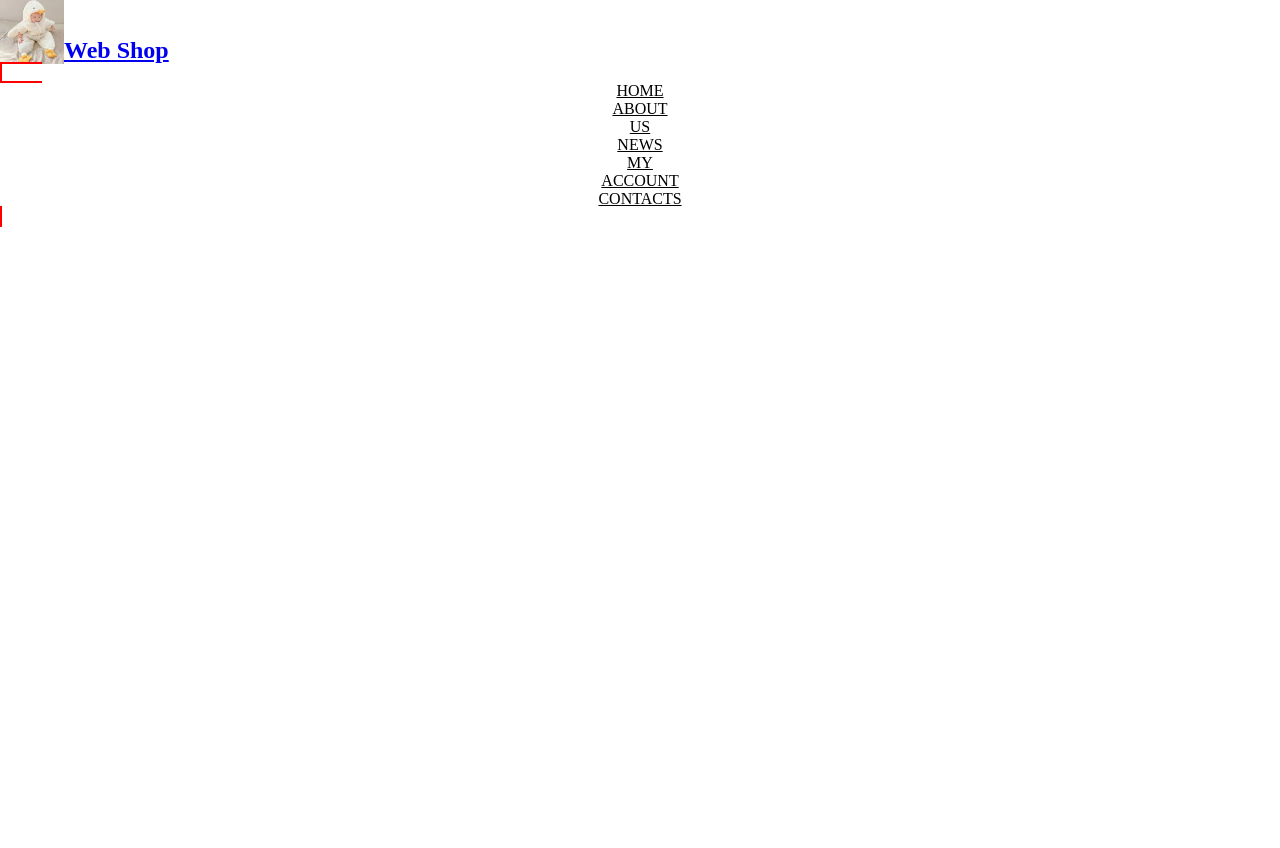
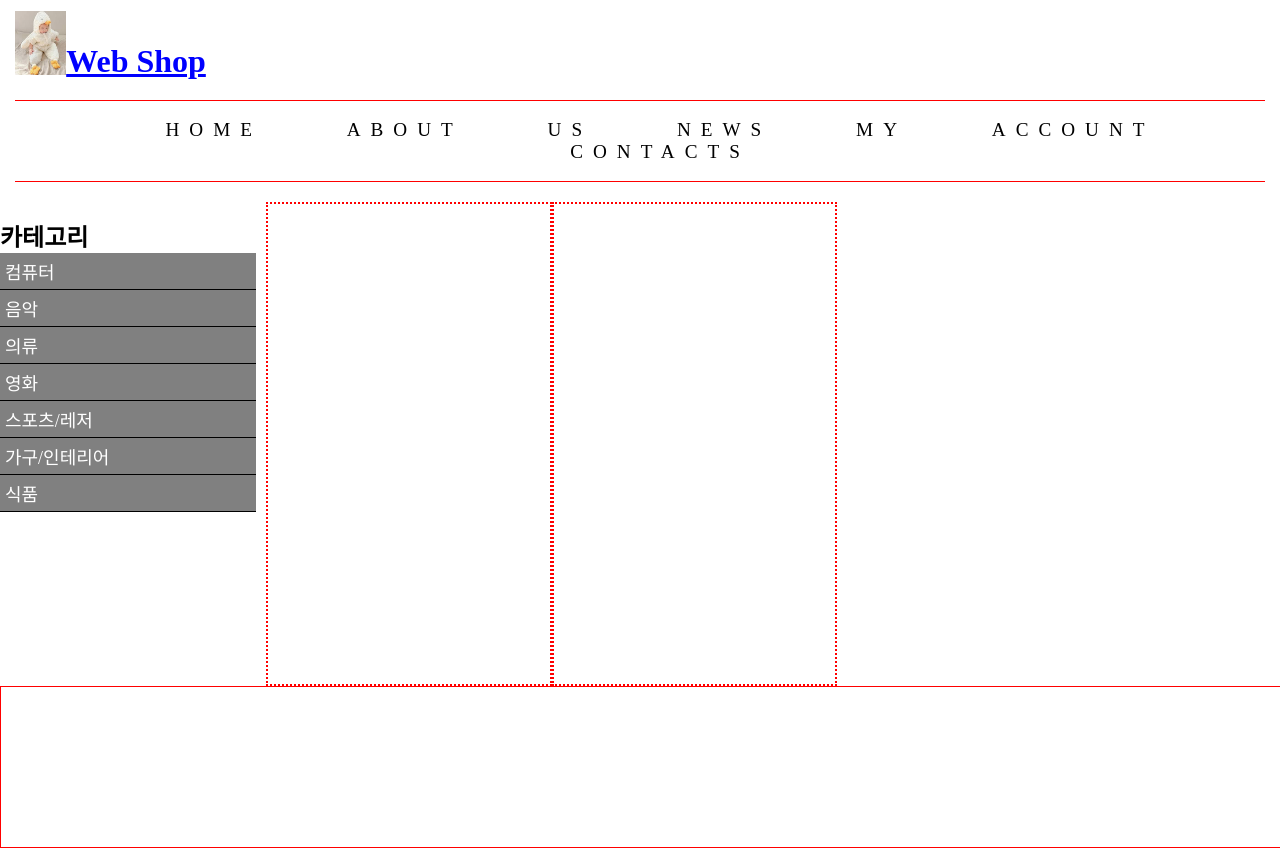
Before and after one commit to dj5832/DJ-test, a plain HTML site: page 230303/layout-main-test.html in a window 1280 px wide. Before the commit the page ends 800 px from the top, so only its background shows below. Drawn offline with Linux system fonts and the light colour scheme.

Commit message:
main layout

```diff
--- a/230303/layout-main-test.html
+++ b/230303/layout-main-test.html
@@ -4,7 +4,7 @@
     <meta charset="UTF-8">
     <title>layout 연습</title>
     <style>
-        body, html #w{
+        body, html, #w {
             width: 100%;
             height: 100%;
         }
@@ -13,42 +13,114 @@
         }
         #header {
             width: 100%;
-            height: 20%;
+            height: 10%;
             display: flex;
             align-items: end;
+            margin-bottom: 20px;
         }
         #nav {
+            display: flex;
+            justify-content: center;
+            align-items: center;
+            height: 10%;
+            margin: 20px 15px;
+            border-bottom: 1px solid red;
+            border-top: 1px solid red;
+            font-size: larger;
+        }
+        #l1 {
             text-align: center;
-            text-decoration: overline;
+        }
+        #l1>li {
+            display: inline;
+            padding: 0 40px;
+            letter-spacing: 10px;
+            text-transform: uppercase;
+        }
+        #l1>li>a {
+            text-decoration: none;
+            color: black;
+        }
+        #l1>li>a:hover {
             text-decoration: underline;
-            display: inline;
-            border: 2px solid red;
         }
-        ul {
+        #content {
+            width: 20%;
+            height: 60%;
+            float: left;
+            margin-right: 10px;
+        }
+        #content>ul {
+            padding: 0px;
             list-style: none;
-            text-align: center;
-            display: inline;
-            text-transform: uppercase;
-            tex
+        }
+        #content>ul>a>li {
+            font-size: 18px;
+            padding: 5px 0 5px 5px;
+            border-bottom: 1px solid black;
+            background-color: gray;
+        }
+        #content>ul>a {
+            text-decoration: none;
+            color: white;
+        }
+        .content2 {
+            width: 22%;
+            height: 60%;
+            float: left;
+            border: 2px dotted red;
+        }
+        #content3 {
+            width: 34%;
+            height: 60%;
+            float: right;
+        }
+        #footer {
+            width: 100%;
+            height: 20%;
+            clear: both;
         }
     </style>
 </head>
 <body>
     <div id="w">
         <div id="header">
-            <img src="../img/옷 메인.jfif" width="5%" height="50%">
-            <h2 style="margin: 0;"><a href="#">Web Shop</a></h2>
+            <img src="../img/옷 메인.jfif" width="4%" height="80%" style="margin: 15px 0 5px 15px;">
+            <h1 style="margin: 0;"><a href="#" style="color: blue;">Web Shop</a></h1>
         </div>
         <div id="nav">
-            <ul>
-                <li>home</li>
-                <li>about</li>
-                <li>us</li>
-                <li>news</li>
-                <li>my</li>
-                <li>account</li>
-                <li>contacts</li>
+            <ul id="l1">
+                <li><a href="#">home</a></li>
+                <li><a href="#">about</a></li>
+                <li><a href="#">us</a></li>
+                <li><a href="#">news</a></li>
+                <li><a href="#">my</a></li>
+                <li><a href="#">account</a></li>
+                <li><a href="#">contacts</a></li>
             </ul>
+        </div>
+        <div id="content">
+            <ul><h2 style="margin: 0px;">카테고리</h2>
+                <a href="#"><li>컴퓨터</li></a>
+                <a href="#"><li>음악</li></a>
+                <a href="#"><li>의류</li></a>
+                <a href="#"><li>영화</li></a>
+                <a href="#"><li>스포츠/레저</li></a>
+                <a href="#"><li>가구/인테리어</li></a>
+                <a href="#"><li>식품</li></a>
+            </ul>
+        </div>
+        <div class="content2">
+
+        </div>
+        <div class="content2">
+
+        </div>
+        <div id="content3">
+
+        </div>
+        <div id="footer" style="border: 1px solid red;">
+
         </div>
     </div>
 </body>
```
